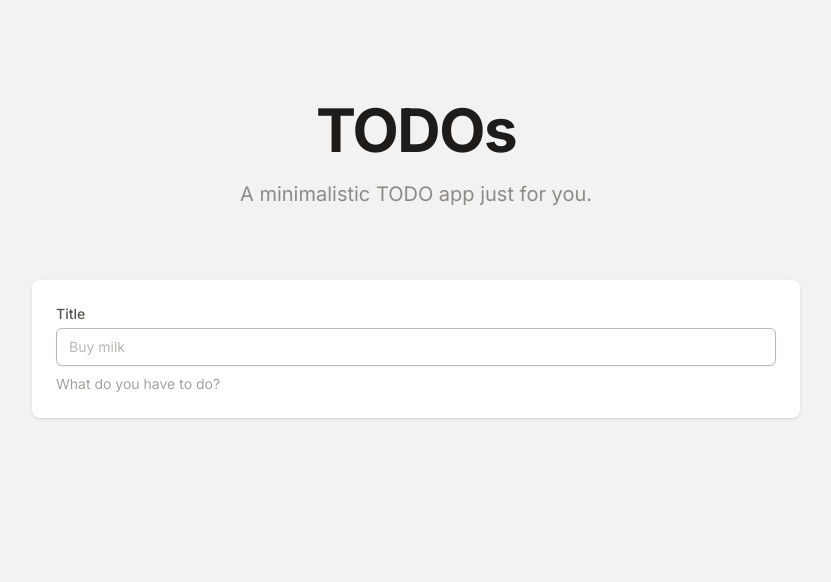
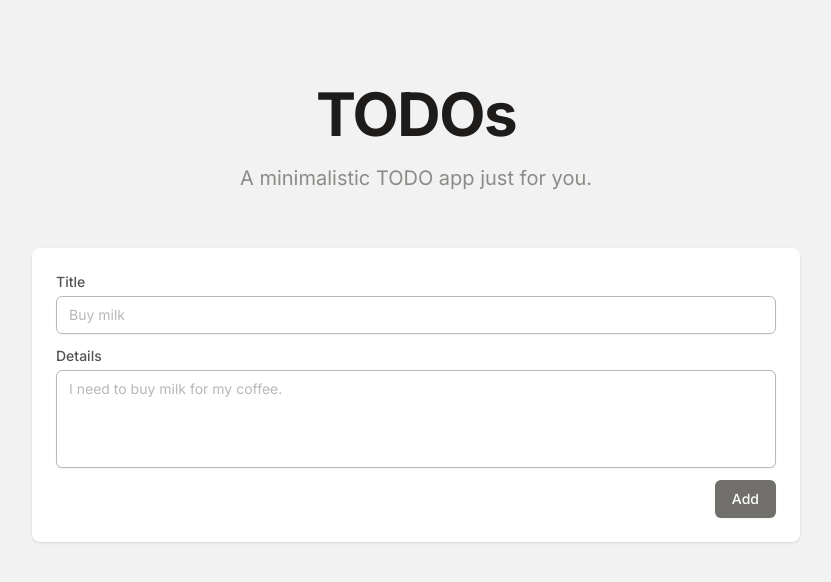
Before and after one commit to junepark202012/todo, a Next.js app: page / in a window 1280 px wide. Shown: the top 582 px of the page, without its empty margins (224-1055 px from the left). Built offline with nearby package versions, Linux system fonts and the light colour scheme.

Commit message:
Finish form button

```diff
--- a/src/components/Form/Form.tsx
+++ b/src/components/Form/Form.tsx
@@ -1,10 +1,14 @@
 import Title from "@/components/Form/atoms/Title";
 import FormContainer from "@/components/Form/atoms/FormContainer";
+import TextArea from "@/components/Form/atoms/TextArea";
+import SubmitButton from "@/components/Form/atoms/SubmitButton";
 
 export default function Form() {
   return (
     <FormContainer>
-      <Title label="Title" description="What do you have to do?" />
+      <Title id="title" label="Title" />
+      <TextArea id="details" label="Details" />
+      <SubmitButton text="Add" />
     </FormContainer>
   );
 }
--- a/src/components/Form/atoms/FormContainer.tsx
+++ b/src/components/Form/atoms/FormContainer.tsx
@@ -3,7 +3,7 @@ import { ReactNode } from "react";
 export default function FormContainer({ children }: { children: ReactNode }) {
   return (
     <div className="mx-auto max-w-3xl overflow-hidden rounded-lg bg-white shadow">
-      <div className="px-4 py-5 sm:p-6">{children}</div>
+      <form className="flex flex-col gap-3 px-4 py-5 sm:p-6">{children}</form>
     </div>
   );
 }
--- /dev/null
+++ b/src/components/Form/atoms/SubmitButton.tsx
@@ -0,0 +1,14 @@
+type SubmitButtonProps = {
+  text: string;
+};
+
+export default function SubmitButton({ text }: SubmitButtonProps) {
+  return (
+    <button
+      type="submit"
+      className="inline-flex items-center self-end rounded-md border border-transparent bg-gray-600 px-4 py-2 text-sm font-medium text-white shadow-sm hover:bg-gray-700 focus:outline-none focus:ring-2 focus:ring-gray-500 focus:ring-offset-2"
+    >
+      {text}
+    </button>
+  );
+}
--- /dev/null
+++ b/src/components/Form/atoms/TextArea.tsx
@@ -0,0 +1,24 @@
+type TextAreaProps = {
+  label: string;
+  id: string;
+};
+
+export default function TextArea({ label, id }: TextAreaProps) {
+  return (
+    <div>
+      <label htmlFor={id} className="block text-sm font-medium text-form-label">
+        {label}
+      </label>
+      <div className="mt-1">
+        <textarea
+          rows={4}
+          name={id}
+          id={id}
+          className="block w-full resize-none overflow-auto rounded-md border-form-border text-form-text placeholder-form-placeholder shadow-sm focus:border-form-focusBorder focus:ring-form-focusBorder sm:text-sm"
+          defaultValue={""}
+          placeholder="I need to buy milk for my coffee."
+        />
+      </div>
+    </div>
+  );
+}
--- a/src/components/Form/atoms/Title.tsx
+++ b/src/components/Form/atoms/Title.tsx
@@ -1,30 +1,33 @@
 type TitleProps = {
   label: string;
-  description: string;
+  id: string;
+  description?: string;
 };
 
-export default function Title({ label, description }: TitleProps) {
+export default function Title({ label, description, id }: TitleProps) {
   return (
     <div>
-      <label
-        htmlFor="title"
-        className="block text-sm font-medium text-form-title"
-      >
+      <label htmlFor={id} className="block text-sm font-medium text-form-label">
         {label}
       </label>
       <div className="mt-1">
         <input
           type="text"
-          name="title"
-          id="title"
-          className="block w-full rounded-md border-form-border text-form-text placeholder-form-placeholder shadow-sm focus:border-form-focus focus:ring-form-focus sm:text-sm"
+          name={id}
+          id={id}
+          className="block w-full rounded-md border-form-border text-form-text placeholder-form-placeholder shadow-sm focus:border-form-focusBorder focus:ring-form-focusBorder sm:text-sm"
           placeholder="Buy milk"
           aria-describedby="todo-title"
         />
       </div>
-      <p className="mt-2 text-sm text-form-description" id="email-description">
-        {description}
-      </p>
+      {description ? (
+        <p
+          className="mt-2 text-sm text-form-description"
+          id="email-description"
+        >
+          {description}
+        </p>
+      ) : null}
     </div>
   );
 }
--- a/src/components/Hero.tsx
+++ b/src/components/Hero.tsx
@@ -1,6 +1,6 @@
 export default function Hero() {
   return (
-    <div className="mt-4 max-w-7xl px-4 py-12 sm:mt-6 sm:py-[4.5rem] sm:px-6 lg:px-8">
+    <div className="mt-4 max-w-7xl px-4 py-8 sm:mt-6 sm:py-10 sm:px-5 lg:py-14 lg:px-7">
       <div className="text-center">
         <h2 className="mt-1 text-4xl font-bold tracking-tight text-gray-900 sm:text-5xl lg:text-6xl">
           TODOs
--- a/tailwind.config.js
+++ b/tailwind.config.js
@@ -14,6 +14,18 @@ const colorPalette = {
     700: "#535350",
     800: "#393937",
     900: "#1D1C1B",
+  },
+  bistre: {
+    50: "#F4ECE2",
+    100: "#E7D6C0",
+    200: "#CFAD82",
+    300: "#B48446",
+    400: "#76562D",
+    500: "#392A16",
+    600: "#2C2011",
+    700: "#21180D",
+    800: "#161009",
+    900: "#0B0804",
   },
 };
 
@@ -34,14 +46,14 @@ module.exports = {
         ],
       },
       colors: {
-        gray: colorPalette.gray,
+        ...colorPalette,
         form: {
           border: colorPalette.gray["300"],
           description: colorPalette.gray["400"],
-          focus: colorPalette.gray["600"],
+          focusBorder: colorPalette.gray["500"],
           placeholder: colorPalette.gray["300"],
           text: colorPalette.gray["900"],
-          title: colorPalette.gray["700"],
+          label: colorPalette.gray["700"],
         },
         primary: {
           default: colorPalette.gray["900"],
```
